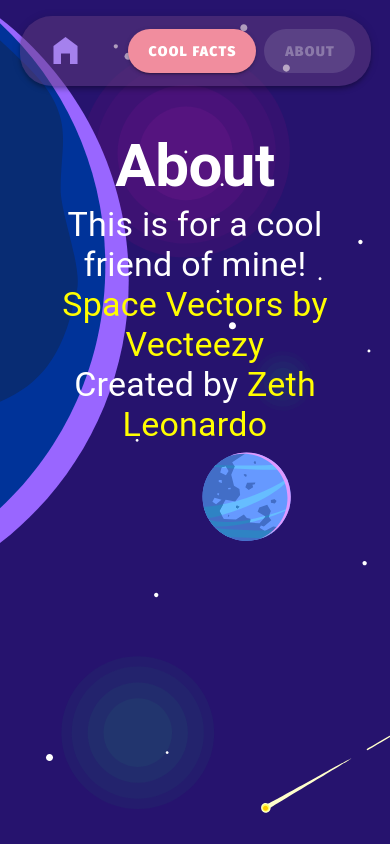
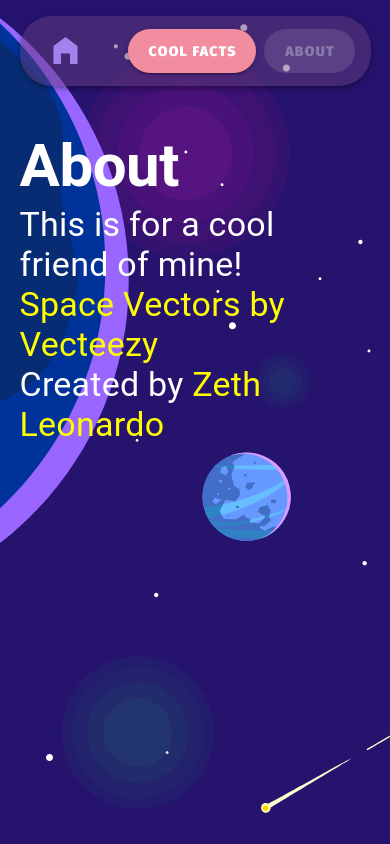
Before and after one commit to X1Zeth2X/spacey, a Vue app: page /about in a window 390 px wide. Built offline with nearby package versions, Linux system fonts and the light colour scheme.

Commit message:
Made responsive.

```diff
--- a/src/views/About.vue
+++ b/src/views/About.vue
@@ -1,11 +1,10 @@
 <template>
-<div id="about" class="text-center">
+<div id="about" class="tc-ns w-50-l w-60-md w-90 auto">
   <h1 class="display-3 font-weight-bold mb2">
     About
-
   </h1>
 
-  <p class="display-1 w-50-l w-60-md w-90 auto">
+  <p class="display-1 auto tc-ns">
     This is for a cool friend of mine!
     <br>
     <a href="https://www.vecteezy.com/free-vector/space" target="_blank">Space Vectors by Vecteezy</a>
```
